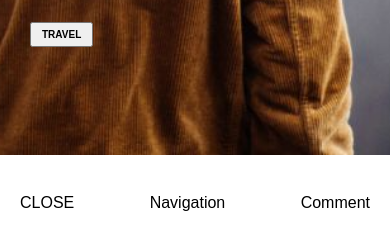
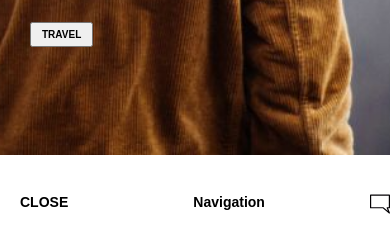
Before and after one commit to iagobalbino/mobile-blog-path-interface, a plain HTML site: page mobile-blog-path-interface/index.html in a window 390 px wide. Shown: the part 605-856 px from the top of the page. Drawn offline with Linux system fonts and the light colour scheme.

Commit message:
Adicionado o ícone de comentários

```diff
--- a/mobile-blog-path-interface/index.html
+++ b/mobile-blog-path-interface/index.html
@@ -16,7 +16,7 @@
 
                 <h1 class="maiusculo">The <br>dark side <br>of the <br>digital <br> nomad</h1>
 
-                <button class="maiusculo">Travel</button>
+                <button class="maiusculo botao">Travel</button>
             </div>
         </section>
 
@@ -25,7 +25,7 @@
 
             <a>Navigation</a>
 
-            <a>Comment</a>
+            <img class="comentario" src="../mobile-blog-path-interface/images/icones/comment.svg"></img>
         </section>
     </body>
 </hmtl>
--- a/mobile-blog-path-interface/style/styles.css
+++ b/mobile-blog-path-interface/style/styles.css
@@ -31,13 +31,15 @@
     margin-left: 30px;
   }
 
-  button {
+  .botao {
     font-size: 10px;
     font-weight: bold;
     padding: 5px 10px;
   }
 
   .nav {
+    font-size: 14px;
+    font-weight: bold;
     width: 100vw;
     height: 10vh;
     display: flex;
@@ -50,4 +52,9 @@
     color: #000;
     margin: 0 20px 0 20px;
   }
+
+  .comentario {
+    height: 20px;
+    font-weight: 20px;
+  }
 }
```
